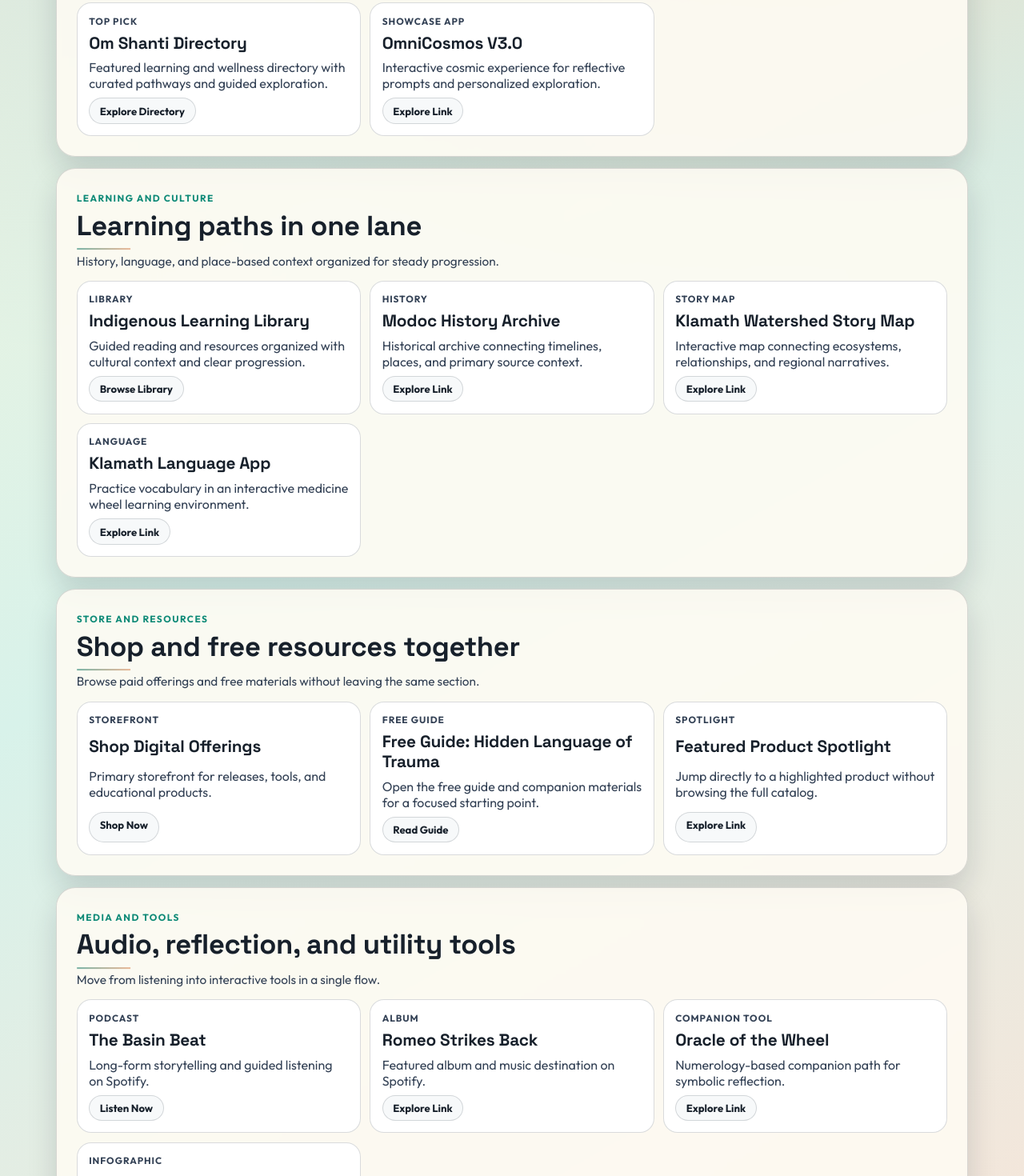
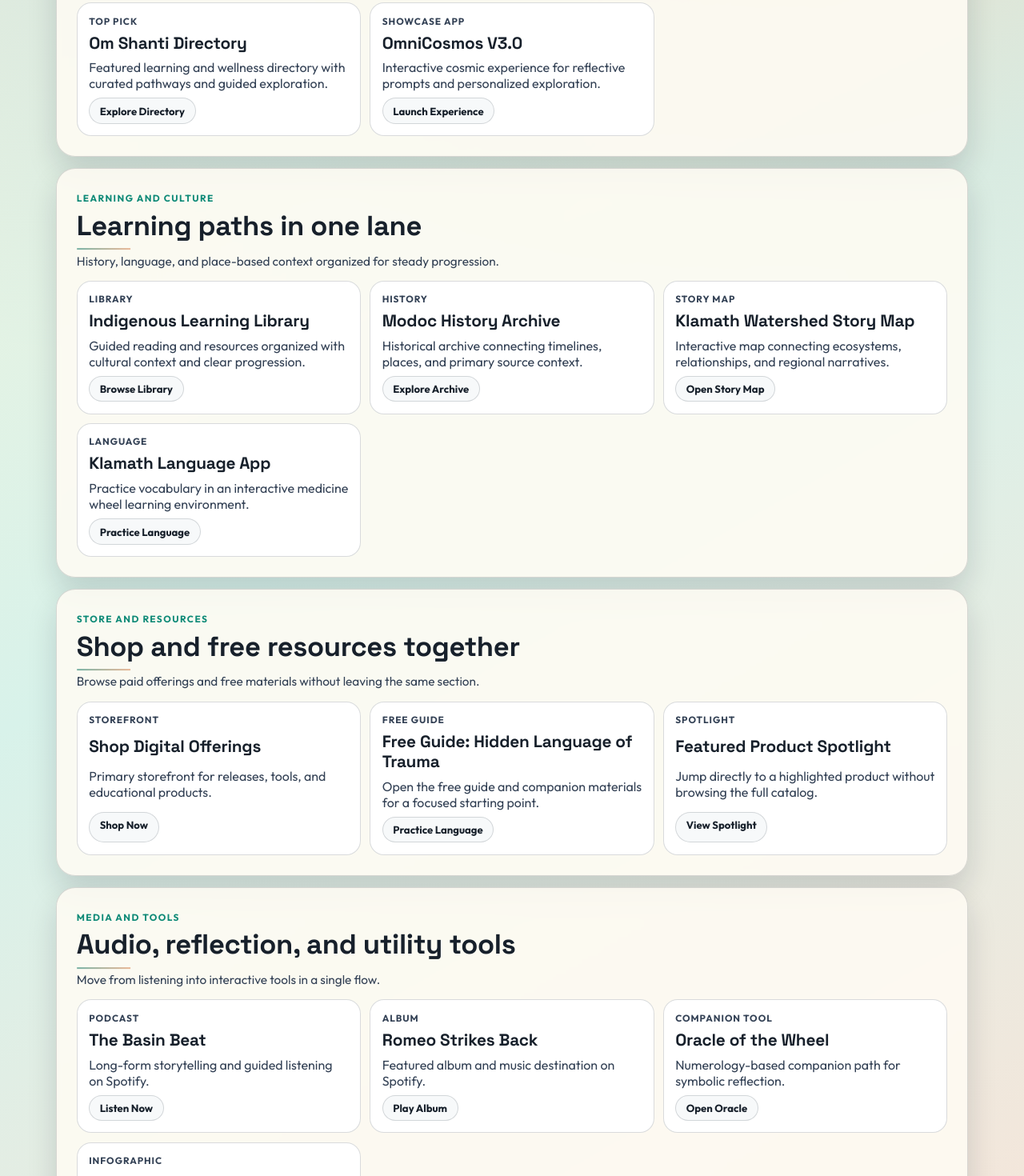
Before and after one commit to aaroncrume-techandtonic/tech-and-tonic-portfolio, a React (Vite) app: page / in a window 1280 px wide. Shown: the part 840-2310 px from the top of the page at 80% size. Built offline with nearby package versions, Linux system fonts and the light colour scheme.

Commit message:
Set explicit CTA labels for all landing cards

```diff
--- a/src/main.tsx
+++ b/src/main.tsx
@@ -168,15 +168,21 @@ const getCtaText = (item: LinkCard): string => {
   const label = item.label.toLowerCase();
 
   if (title.includes('directory')) return 'Explore Directory';
+  if (title.includes('omni')) return 'Launch Experience';
   if (title.includes('library') || label.includes('library')) return 'Browse Library';
+  if (title.includes('modoc')) return 'Explore Archive';
+  if (title.includes('watershed')) return 'Open Story Map';
+  if (title.includes('language')) return 'Practice Language';
   if (title.includes('store') || label.includes('store')) return 'Shop Now';
+  if (title.includes('spotlight')) return 'View Spotlight';
   if (title.includes('guide')) return 'Read Guide';
   if (title.includes('podcast') || title.includes('basin beat')) return 'Listen Now';
-  if (title.includes('album')) return 'Play Album';
+  if (title.includes('album') || title.includes('romeo')) return 'Play Album';
+  if (title.includes('oracle')) return 'Open Oracle';
   if (title.includes('tracker')) return 'View Infographic';
   if (title.includes('portfolio')) return 'View Portfolio';
   if (title.includes('legacy')) return 'Open Legacy Hub';
-  return 'Explore Link';
+  return 'Open Destination';
 };
 
 function App() {
```
Also changed, not shown: src_main_remote.ts (+8 -2 lines).
